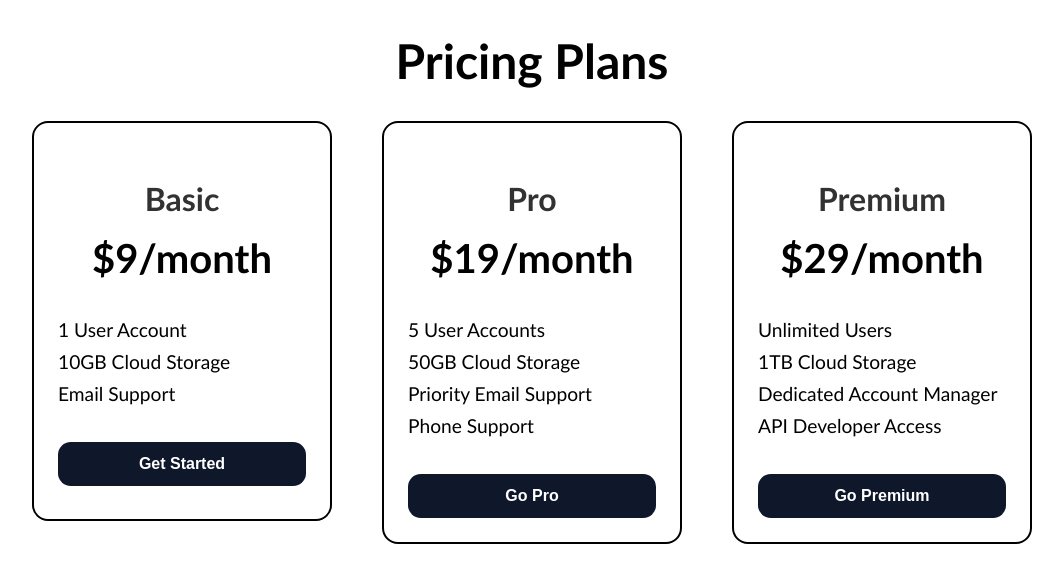
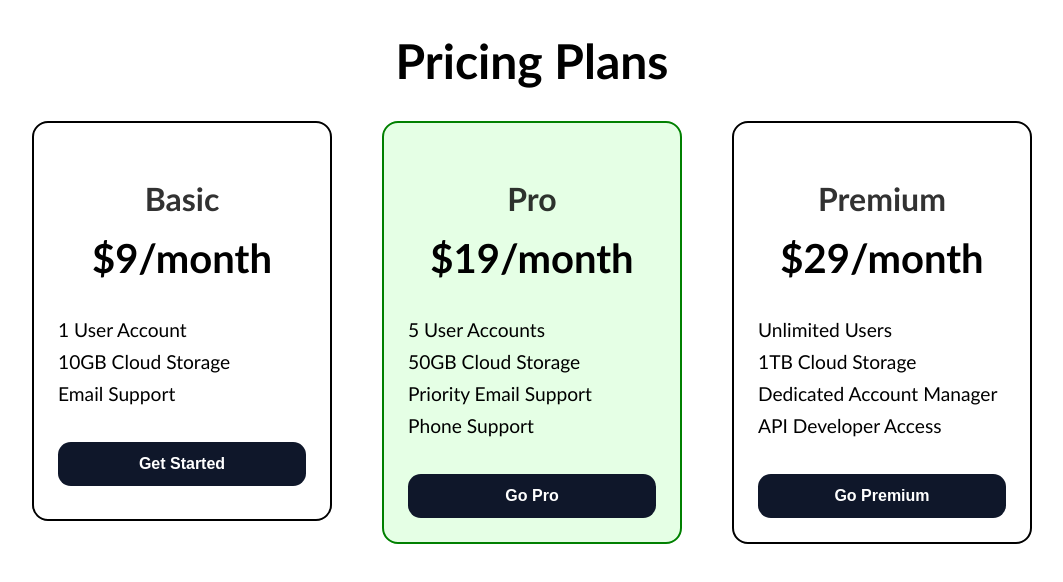
Before and after one commit to DocariDR/pricing-plans-layout-freecodecamp, a plain HTML site: page index.html in a window 1280 px wide. Shown: the whole page, without its empty margins (108-1171 px from the left). Drawn offline with Linux system fonts and the light colour scheme.

Commit message:
Style: différencier l'apparence de div.pro-plan par rapport aux autres

```diff
--- a/styles.css
+++ b/styles.css
@@ -30,6 +30,11 @@ h1 {
     padding: 1.5rem;
     box-sizing: border-box;
     border-radius: 1rem;
+}
+
+.pricing-card.pro-plan {
+    border-color: green;
+    background-color: rgba(0, 255, 0, 0.1);
 }
 
 .pricing-card h2 {
```
